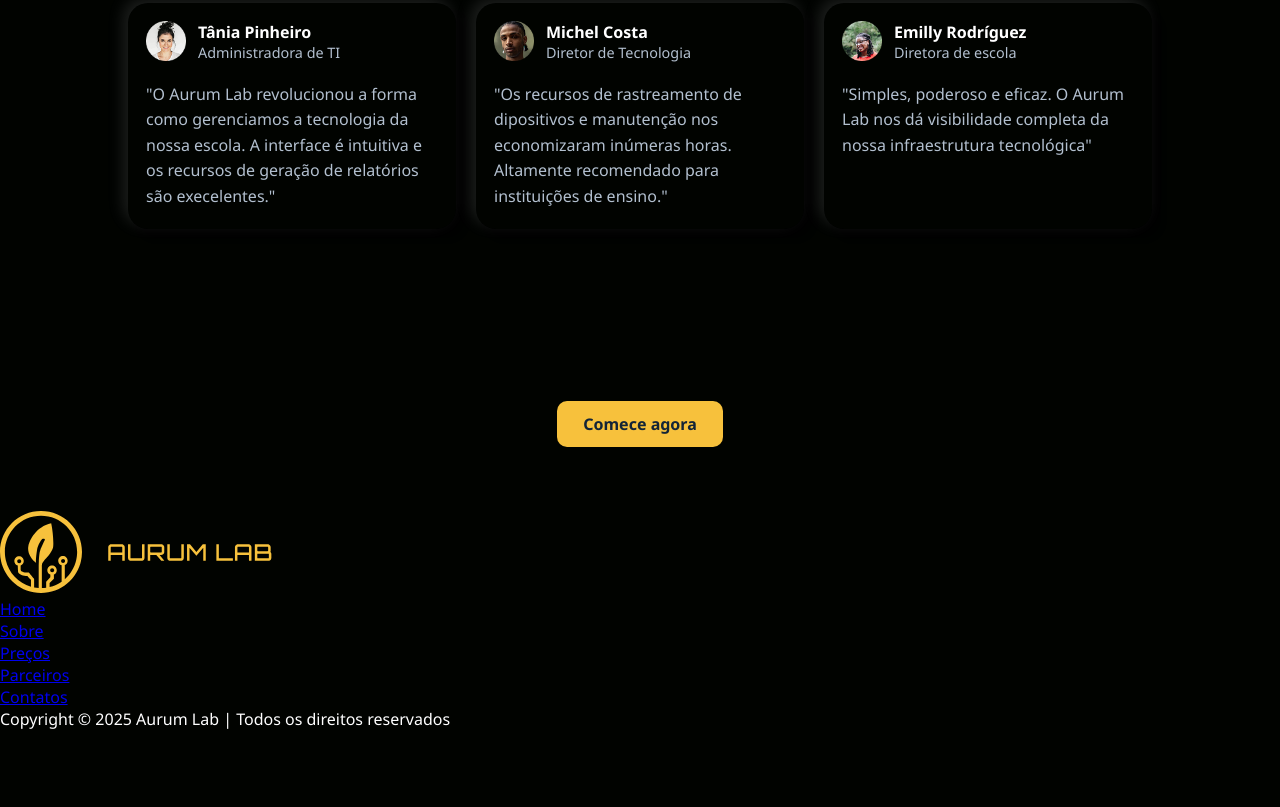
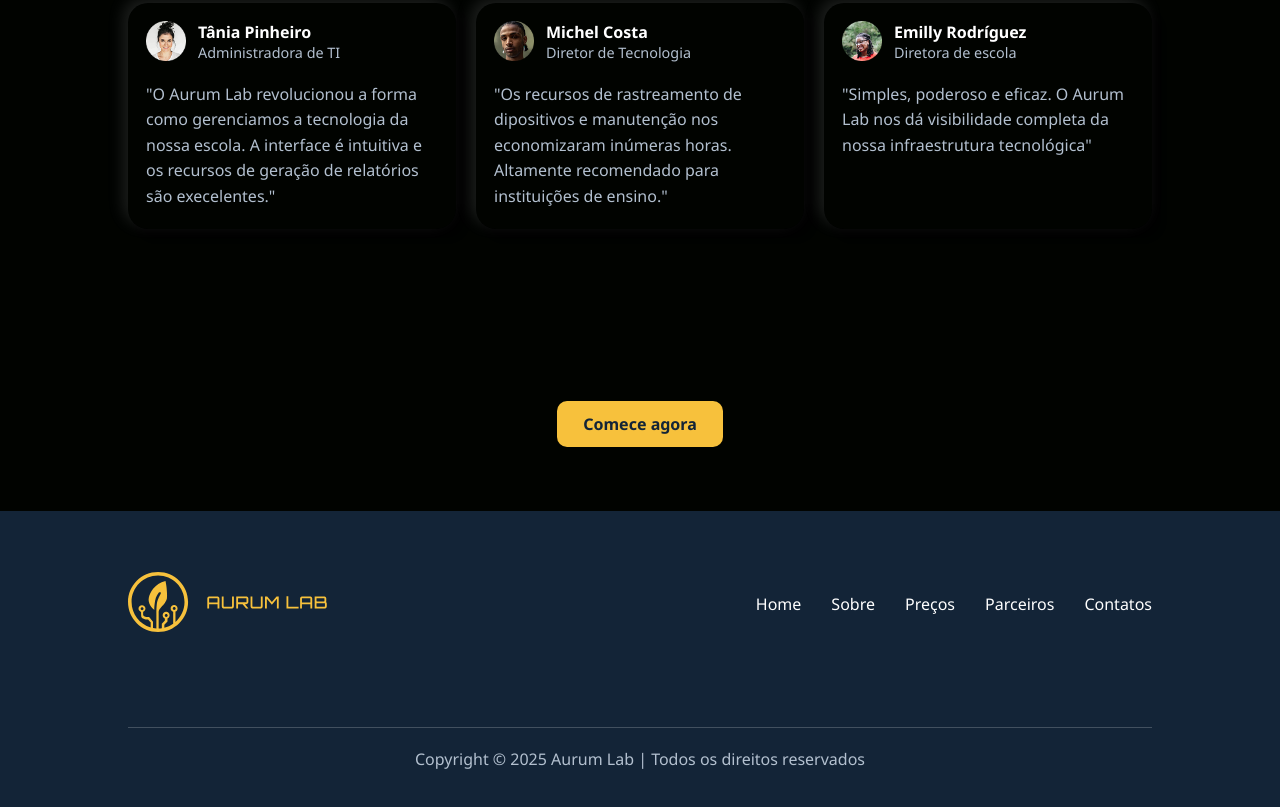
Before and after one commit to MayaraAlmeida1/Projeto-Aurum-Lab-2sem, a plain HTML site: page Projeto Aurum/index.html in a window 1280 px wide. Shown: the part 3250-4057 px from the top of the page. Before the commit the page ends 3980 px from the top, so only its background shows below. Drawn offline with Linux system fonts and the light colour scheme.

Commit message:
:books: Término da tela Home e da tela login

```diff
--- a/Projeto Aurum/index.html
+++ b/Projeto Aurum/index.html
@@ -5,6 +5,7 @@
     <meta name="viewport" content="width=device-width, initial-scale=1.0">
     <title>aurum Lab - Home</title>
     <link rel="stylesheet" href="styles/style.css">
+    <link rel="stylesheet" href="styles/global.css">
 </head>
 <body>
 
--- /dev/null
+++ b/Projeto Aurum/styles/global.css
@@ -0,0 +1,33 @@
+@import url('https://fonts.googleapis.com/css2?family=Noto+Sans:ital,wght@0,100..900;1,100..900&display=swap'); /*importar fonte do google fontes, direto pro css*/
+
+/*AJUSTES GLOBAIS - Para todos os arquivos*/
+:root /*criar variáveis para chamar o nome direto na estilização*/
+{
+    --fundo: #132437; /*variável para fundo*/
+    --bg-home: #010300;
+    --linha-decorativa: #C7CDD6;
+    --texto-suave: #B3C0CF;
+    --branco: #FFFFFF;
+    --amarelo: #F7C13C;
+    --borda-suave: rgba(255,255,255,0.2);
+    --sombra-passo-clara: rgba(145,145,145,0.2);
+    --sombra-passo-escura: rgba(0,0,0,0.5);
+    --sombra-neo-clara: rgba(255,255,255,0.7);
+    --sombra-neo-escura: rgba(0,0,0,0.8);
+    --texto-escuro: #0C0101;
+    --borda: #313A3E;
+    --erro: #D40000;
+}
+
+*
+{
+    box-sizing: border-box;
+    margin: 0;
+    padding: 0;
+    font-family: "Noto Sans", sans-serif;
+}
+
+html
+{
+    scroll-behavior: smooth;/*rolar de forma mais suave a tela*/
+}
--- /dev/null
+++ b/Projeto Aurum/styles/login.css
@@ -0,0 +1,157 @@
+body
+{
+    background-color: var(--branco);
+    color: var(--texto-escuro);
+
+}
+
+.container-login
+{
+    display: grid;
+    grid-template-columns: 1fr 2fr; /* a parte esquerda ocupa 1 fração da tela e a parte esquerda ocupa 2 frações*/
+    height: 100vh;
+}
+
+/* LADO ESUQERDO */
+
+.painel-esquerdo
+{
+    display: flex;
+    flex-direction: column;
+    justify-content: center;
+    align-items: center;
+    margin: 50px;
+    padding: 40px;
+    border-radius: 20px;
+    text-align: center;
+    background-color: var(--fundo);
+    color: var(--branco);
+}
+
+.logo
+{
+    width: 50%;
+    margin: 50px 0 10px;
+}
+
+.descricao
+{
+    margin: 0 0 60px;
+    font-size: 0.9em;
+    font-weight: 300;
+}
+
+.link-cadastro
+{
+    color: var(--amarelo);
+    font-weight: 600;
+    margin-top: 50px;
+    text-decoration: underline;
+}
+
+/* LADO DIREITO */
+
+.painel-direito
+{
+    display: flex;
+    flex-direction: column;
+    justify-content: center;
+    align-items: center;
+    text-align: center;
+    gap: 50px;
+    padding: 40px 60px;
+}
+
+.cabecalho-login
+{
+    margin-bottom: 30px;
+}
+
+.titulo-login
+{
+    font-size: 2rem;
+    margin: 0;
+}
+
+.subtitulo-login
+{
+    margin: 8px 0 0;
+    color: #333333;
+}
+
+.form-login
+{
+    display: flex;
+    flex-direction: column;
+    align-items: center;
+    width: 50%;
+    gap: 16px;
+}
+
+label
+{
+    font-weight: 600;
+    align-self: flex-start;
+}
+
+input
+{
+    padding: 12px;
+    border: 1px solid var(--borda);
+    border-radius: 10px;
+    font-size: 1rem;
+    width: 100%;
+}
+
+.campo-senha
+{
+    display: flex;
+    align-items: center;
+    width: 100%;
+    position: relative; /*deixa o pai se alinhar dentro da página*/
+}
+
+.icone-olho
+{
+    position: absolute; /*alinha o elemento junto ao pai, permitindo ficar dentro dele*/
+    right: 5%;
+    top: 55%;
+    transform: translateY(-50%); /*moveo elemento para cima metade da sua própria altura*/
+}
+
+.botao-login
+{
+    background-color: var(--fundo);
+    color: var(--amarelo);
+    padding: 14px;
+    border: none;
+    border-radius: 10px;
+    font-weight: 700;
+    font-size: 1rem;
+    width: 100%;
+}
+
+.botao-login:hover
+{
+    background-color: #26394E;
+    cursor: pointer;
+}
+
+.link-esqueci
+{
+    text-align: center;
+    font-size: 0.9rem;
+    text-decoration: underline;
+    font-weight: 600;
+    color: var(--texto-escuro);
+    margin-top: 10px;
+}
+
+.erro-login
+{
+    color: var(--erro);
+    font-weight: 600;
+    text-align: center;
+    margin-top: 20px;
+    display: none; /*esconde o elemento da tela*/
+}
--- a/Projeto Aurum/styles/style.css
+++ b/Projeto Aurum/styles/style.css
@@ -1,34 +1,3 @@
-@import url('https://fonts.googleapis.com/css2?family=Noto+Sans:ital,wght@0,100..900;1,100..900&display=swap'); /*importar fonte do google fontes, direto pro css*/
-
-/*AJUSTES GLOBAIS*/
-:root /*criar variáveis para chamar o nome direto na estilização*/
-{
-    --fundo: #132437; /*variável para fundo*/
-    --bg-home: #010300;
-    --linha-decorativa: #C7CDD6;
-    --texto-suave: #B3C0CF;
-    --branco: #FFFFFF;
-    --amarelo: #F7C13C;
-    --borda-suave: rgba(255,255,255,0.2);
-    --sombra-passo-clara: rgba(145,145,145,0.2);
-    --sombra-passo-escura: rgba(0,0,0,0.5);
-    --sombra-neo-clara: rgba(255,255,255,0.7);
-    --sombra-neo-escura: rgba(0,0,0,0.8);
-}
-
-*
-{
-    box-sizing: border-box;
-    margin: 0;
-    padding: 0;
-    font-family: "Noto Sans", sans-serif;
-}
-
-html
-{
-    scroll-behavior: smooth;/*rolar de forma mais suave a tela*/
-}
-
 body
 {
     color: var(--branco); /*chama a variável criada no root diretamente, ja empregando sua cor*/
@@ -371,3 +340,54 @@ box-shadow: -5px -5px 15px var(--sombra-passo-clara),
 }
 
 /* RODAPÉ */
+
+.rodape
+{
+    display: flex;
+    flex-direction: column;
+    justify-content: space-around;
+    background-color: var(--fundo);
+    padding: 2% 10%;
+    color: var(--branco);
+    height: 40vh;
+}
+
+.rodape-conteudo
+{
+    display: flex;
+    justify-content: space-between;
+    align-items: center;
+}
+
+.logo-rodape
+{
+    width: 200px;
+}
+
+.lista-rodape
+{
+    display: flex;
+    gap: 30px;
+    list-style: none;
+}
+
+li a
+{
+    text-decoration: none;
+    color: var(--branco);
+}
+
+.linha-divisoria
+{
+    height: 1px;
+    background-color: var(--borda-suave);
+    margin-top: 20px; /*para linha não ficar tão colada em outros elementos*/
+}
+
+.direitos
+{
+    text-align: center;
+    color: var(--texto-suave);
+    font-size: 1em;
+    margin-top: 20px;
+}
```
Also changed, not shown: Projeto Aurum/login.html (added, +47 -0 lines).
